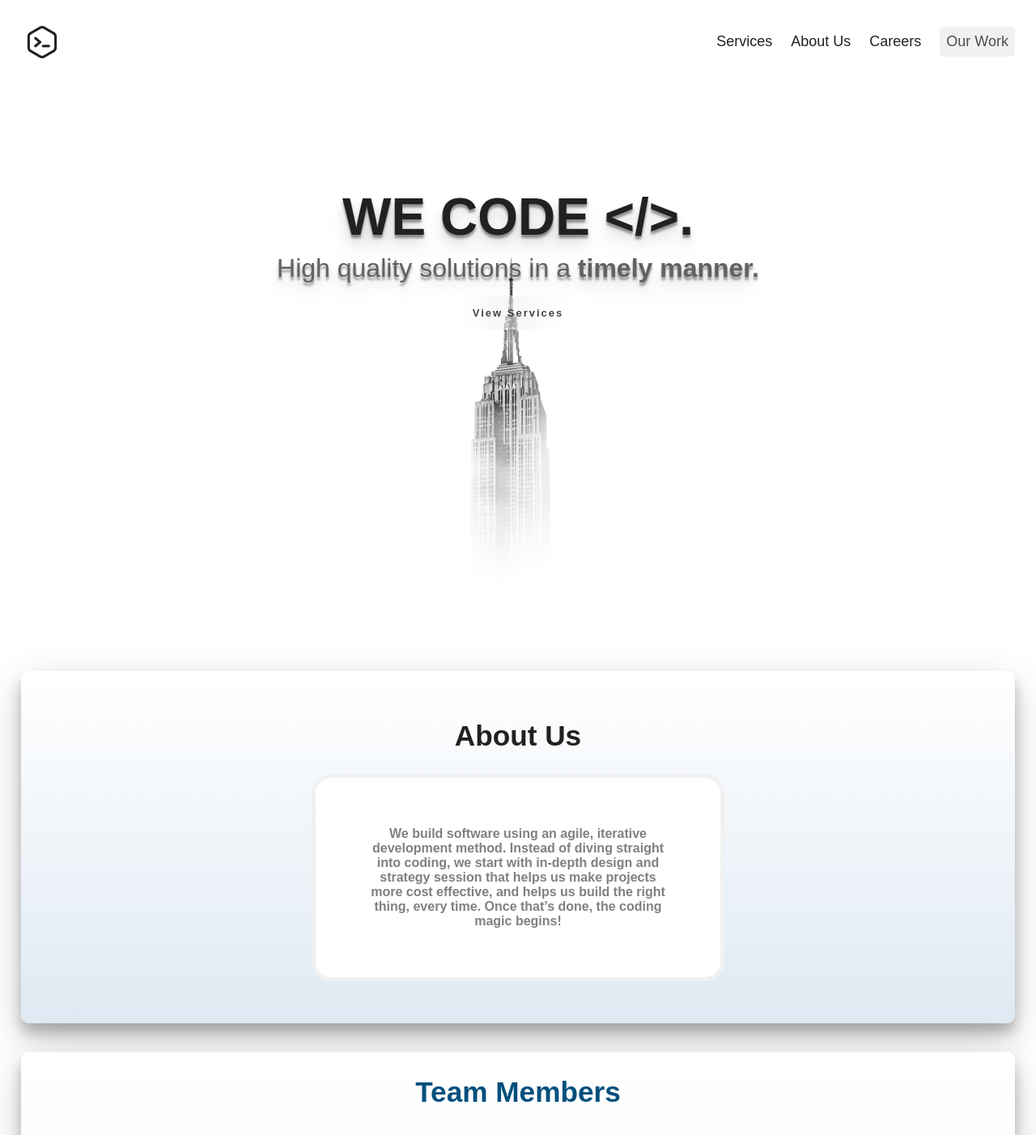
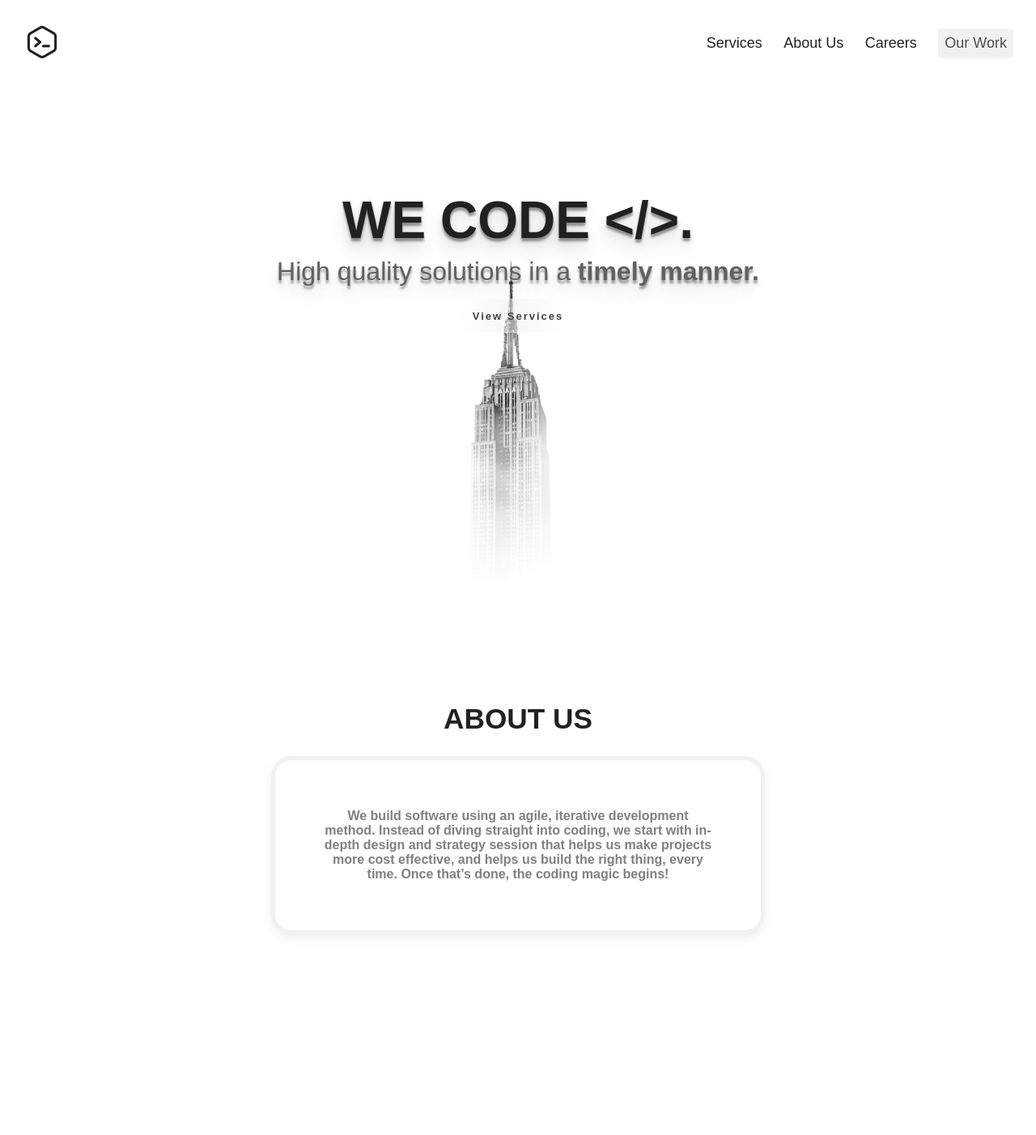
Before and after one commit to ravneet98/CSD1103_TermProject, a plain HTML site: page index.html in a window 1280 px wide. Shown: the top 1402 px of the page at 81% size. Drawn offline with Linux system fonts and the light colour scheme; a web font is replaced by a local one.

```diff
--- a/css/styles.css
+++ b/css/styles.css
@@ -13,13 +13,7 @@ body {
   height: 100%;
 }
 section {
-  display: block;
-  margin: 2%;
-  border-radius: 10px;
-
-  box-shadow: 0 12px 16px 0 rgba(0, 0, 0, 0.24),
-    0 17px 50px 0 rgba(0, 0, 0, 0.19);
-  background-image: linear-gradient(to top, #dfe9f3 0%, white 100%);
+  height: 100vh;
 }
 .logo {
   width: 40px;
@@ -63,12 +57,27 @@ nav ul li a {
   text-decoration: none;
   transition: all 0.3s ease;
   font-size: large;
+  display: inline-block;
+  position: relative;
+  padding: 2px;
 }
 
-nav ul li a:hover {
+nav ul li a:hover:after {
   color: #78909c;
-  text-decoration: underline;
-  text-decoration: none;
+  transform: scaleX(1);
+  transform-origin: bottom left;
+}
+nav ul li a:after {
+  content: "";
+  position: absolute;
+  width: 100%;
+  transform: scaleX(0);
+  height: 2px;
+  bottom: 0;
+  left: 0;
+  background-color: #212121;
+  transform-origin: bottom right;
+  transition: transform 0.25s ease-out;
 }
 
 h1,
@@ -183,7 +192,7 @@ h6 {
 }
 .about_us article {
   margin: auto;
-  width: 400px;
+  width: 500px;
 
   background-color: white;
   margin: 1.5em;
@@ -194,6 +203,7 @@ h6 {
   border-color: #f1f1f1;
   border-style: solid;
   border-width: 5px;
+  box-shadow: 0px 5px 15px -3px rgba(0, 0, 0, 0.1);
 }
 .about_us_inner {
   display: flex;
@@ -206,7 +216,6 @@ h6 {
   font-family: "Product Sans", sans-serif;
   color: #004f7d;
   text-align: left;
-  height: auto;
 }
 .contributors h3 {
   font-size: 2em;
--- a/index.html
+++ b/index.html
@@ -1,8 +1,4 @@
-<!-- Ravneet Singh, C0846714, Ex 29,30-->
-<!--Sathakarni Peddinti, C0855527, Ex 34,35-->
-<!--Gagandeep Singh, C0855985, Ex 32,33-->
-<!--Kruti Patel, C0850114, Ex 31,37-->
-<!--Prabhjot Kaur, C0849774 Ex 36,38-->
+
 <!DOCTYPE html>
 <html lang="en">
 <head>
@@ -11,6 +7,7 @@
 
     <meta name="viewport" content="width=device-width, initial-scale=1.0">
     <title>Lambton Consultancy</title>
+    <link rel="icon" href="./images/logo.png" type="image/icon type">
     <meta name='viewport' content='width=device-width, initial-scale=1'>
     <link rel='stylesheet' type='text/css' media='screen' href='css/styles.css'>
     <link href="http://fonts.cdnfonts.com/css/product-sans" rel="stylesheet">
@@ -41,9 +38,10 @@
 
         </div>
     </div>
-<section id="about_us" class="about_us">
+    <section>
+<div id="about_us" class="about_us">
     <div>
-        <h3>About Us</h3>
+        <h3>ABOUT US</h3>
         <div class="about_us_inner">
             <article>
                 <div class="designation">We build software using an agile, iterative development method. Instead of diving straight into coding, we start with
@@ -54,10 +52,11 @@
 
         </div>
     </div>
-</section>
+    </section>
+</div>
     <section id="contributors" class="contributors">
         <div class="team_member_section">
-            <h3>Team Members</h3>
+            <h3>Developers</h3>
                 <div class="member_list">
                     <!-- C0846714 Ravneet Singh-->
                     <article>
```
